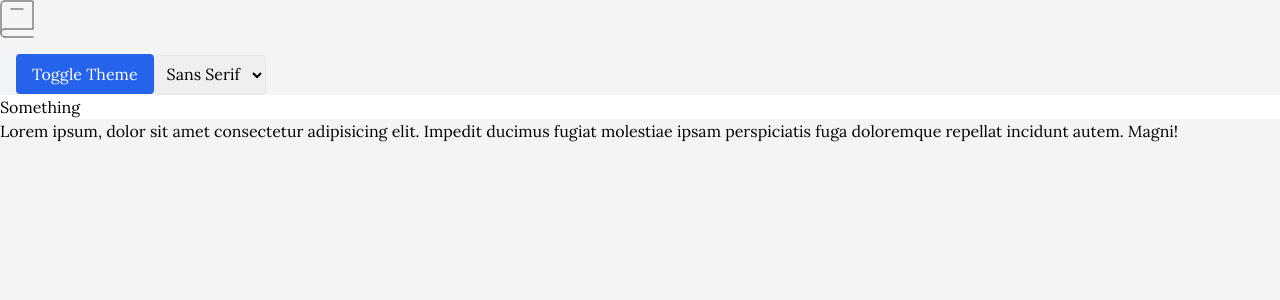
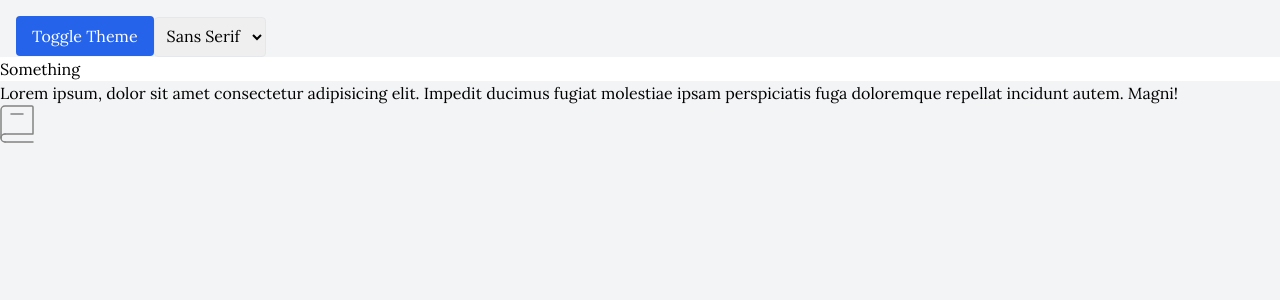
Before and after one commit to Mehcanic/dictionary-app, a React (Vite) app: page / in a window 1280 px wide. Shown: the top 300 px of the page. Built offline with nearby package versions, Linux system fonts and the light colour scheme.

Commit message:
working on useContext for ThemeSwitcher; sorted out useTheme() refresh problem

```diff
--- a/src/App.tsx
+++ b/src/App.tsx
@@ -1,31 +1,20 @@
 import { useState } from "react"
 
+import Header from "./components/Header"
+
 import Logo from "./components/Logo"
-
-import { useTheme } from "./components/ThemeProvider"
-import FontSelector from "./components/FontSelector"
+import { useTheme } from "./components/useTheme"
 
 function App() {
-  const { theme, toggleTheme } = useTheme()
+  const { theme } = useTheme()
   const [selectedFont, setSelectedFont] = useState('sans-serif')
 
   return (
     <div className={`h-screen ${theme === 'dark' ? 'dark' : ''} ${selectedFont}`}>
       <div className="h-full bg-gray-100 dark:bg-gray-800">
+        <Header selectedFont={selectedFont} onFontChange={setSelectedFont} />
         <Logo />
-        <button
-          className="px-4 py-2 mt-4 ml-4 bg-blue-600 text-white rounded"
-          onClick={toggleTheme}
-          >
-          Toggle Theme
-        </button>
-        <FontSelector
-          selectedFont={selectedFont}
-          onFontChange={(font) => setSelectedFont(font)}
-        />
 
-        <h1 className="bg-background-light dark:bg-background-dark dark:text-fontPrimary-dark">Something</h1>
-        <p>Lorem ipsum, dolor sit amet consectetur adipisicing elit. Impedit ducimus fugiat molestiae ipsam perspiciatis fuga doloremque repellat incidunt autem. Magni!</p>
       </div>
     </div>
   )
--- /dev/null
+++ b/src/components/Header.tsx
@@ -0,0 +1,33 @@
+
+import { useTheme } from './useTheme';
+import FontSelector from './FontSelector'
+
+interface HeaderProps {
+  onFontChange: (font: string) => void;
+  selectedFont: string;
+}
+
+
+const Header: React.FC<HeaderProps> = ({ selectedFont, onFontChange }) => {
+  const { toggleTheme } = useTheme()
+
+  return (
+    <header>
+      <button
+      className="px-4 py-2 mt-4 ml-4 bg-blue-600 text-white rounded"
+      onClick={toggleTheme}
+      >
+      Toggle Theme
+      </button>
+      <FontSelector
+        selectedFont={selectedFont}
+        onFontChange={onFontChange}
+        />
+
+      <h1 className="bg-background-light dark:bg-background-dark dark:text-fontPrimary-dark">Something</h1>
+      <p>Lorem ipsum, dolor sit amet consectetur adipisicing elit. Impedit ducimus fugiat molestiae ipsam perspiciatis fuga doloremque repellat incidunt autem. Magni!</p>
+    </header>
+  )
+}
+
+export default Header
--- a/src/components/ThemeProvider.tsx
+++ b/src/components/ThemeProvider.tsx
@@ -1,41 +1,22 @@
-import React from 'react'
 
-import { createContext, useContext, useState } from 'react'
+import React, { createContext, useState } from 'react'
 
-type Theme = 'light' | 'dark'
-type ThemeContextType = {
-  theme: Theme;
-  toggleTheme: () => void;
-  ThemeProvider?: React.FC;
-};
+import { Theme, ThemeContextType, ThemeProviderProps } from './useTheme'
 
-interface ThemeProviderProps {
-  children: React.ReactNode;
-}
-
-const ThemeContext = createContext<ThemeContextType>({} as ThemeContextType );
-export const useTheme = () => useContext(ThemeContext);
-
-
-// ThemePriovider is a custom component that wraps the entire app.
-// It provides the theme context to all of its children.
-// It also provides a function to toggle the theme.
+export const ThemeContext = createContext<ThemeContextType>({} as ThemeContextType)
 
 const ThemeProvider: React.FC<ThemeProviderProps> = ({ children }) => {
-
-  const [theme, setTheme] = useState<Theme>('light');
+  const [theme, setTheme] = useState<Theme>('light') // Make sure to use the Theme type here
 
   const toggleTheme = () => {
-    setTheme((prevTheme) => (prevTheme === 'light' ? 'dark' : 'light'));
-  };
-
+    setTheme((prevTheme) => (prevTheme === 'light' ? 'dark' : 'light'))
+  }
 
   return (
     <ThemeContext.Provider value={{ theme, toggleTheme }}>
       {children}
     </ThemeContext.Provider>
-  );
-};
-
+  )
+}
 
 export default ThemeProvider
--- /dev/null
+++ b/src/components/useTheme.tsx
@@ -0,0 +1,14 @@
+import { useContext } from 'react'
+import { ThemeContext } from './ThemeProvider'
+
+export type Theme = 'light' | 'dark'
+export interface ThemeContextType {
+  theme: Theme
+  toggleTheme: () => void
+}
+
+export interface ThemeProviderProps {
+  children: React.ReactNode
+}
+
+export const useTheme = () => useContext(ThemeContext)
```
